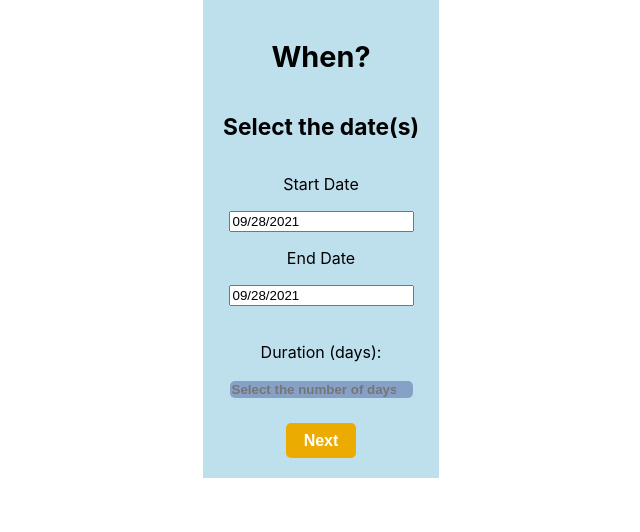
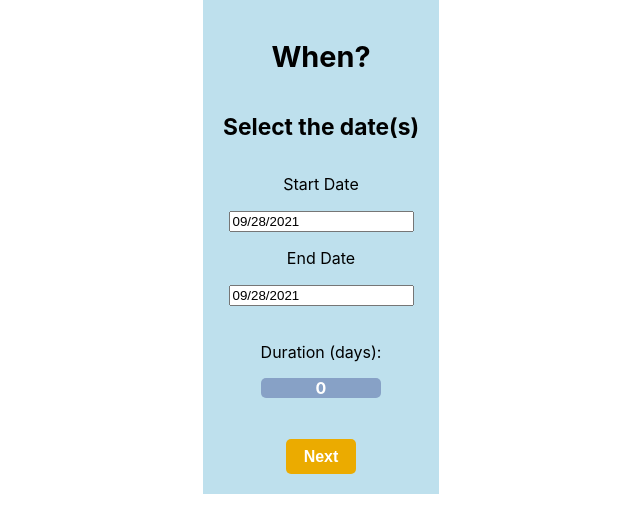
Before and after one commit to jeremielegault/BestManBachelorPartyPlanner, a React (Create React App) app in the folder client/: page /when in a window 1280 px wide. Shown: the top 532 px of the page, without its empty margins (319-959 px from the left). Built offline with nearby package versions, Linux system fonts and the light colour scheme; no server answers.

Commit message:
Work with Bobby

```diff
--- a/client/src/components/Reducers/FormContext.js
+++ b/client/src/components/Reducers/FormContext.js
@@ -24,6 +24,7 @@ const initialState = {
 function reducer(state, action) {
   switch (action.type) {
     case "receive-form-info-from-form": {
+      console.log("Taco", action);
       return {
         ...state,
         start: action.start,
--- a/client/src/components/When/When.js
+++ b/client/src/components/When/When.js
@@ -7,14 +7,20 @@ import FormContext from "../Reducers/FormContext";
 
 const When = () => {
   const {
-    state: { start, end, duration },
+    state: { start, end },
     receiveFormInfoFromForm,
   } = React.useContext(FormContext);
 
   // Handle all three pieces (start, end, duration) form data in state
-  const [formData, setFormData] = useState({ start, end, duration });
+  const [formData, setFormData] = useState({ start, end });
 
-  console.log("Form Context!", start, end, duration);
+  // Dynamically calculate duration of the party
+  const getDuration = (d1, d2) => {
+    const diff = d2.getTime() - d1.getTime();
+
+    return Math.ceil(diff / (1000 * 60 * 60 * 24));
+  };
+
   return (
     <WhenWrap>
       <PageTitle>When?</PageTitle>
@@ -24,8 +30,13 @@ const When = () => {
       <DatePicker
         selected={formData.start}
         onChange={(date) => {
-          // setForm(date);
-          setFormData({ ...formData, start: date });
+          setFormData((curr) => {
+            return {
+              ...curr,
+              start: date,
+              duration: getDuration(date, curr.end),
+            };
+          });
         }}
       />
       {console.log("Form Data", formData)}
@@ -34,9 +45,13 @@ const When = () => {
       <DatePicker
         selected={formData.end}
         onChange={(date) => {
-          // setEndDate(date);
-          console.log("Type Of", typeof date);
-          setFormData({ ...formData, end: date });
+          setFormData((curr) => {
+            return {
+              ...curr,
+              end: date,
+              duration: getDuration(curr.start, date),
+            };
+          });
         }}
       />
 
@@ -50,11 +65,9 @@ const When = () => {
             value={formData.duration}
             name="duration"
             min="0"
-            onChange={(event) =>
-              setFormData({ ...formData, duration: event.target.value })
-            }
-            placeholder="Select the number of days"
-          />
+          >
+            {getDuration(formData.start, formData.end)}
+          </StyledInput>
         </label>
       </Duration>
 
@@ -110,7 +123,7 @@ const NextButton = styled.button`
   font-size: 1rem;
 `;
 
-const StyledInput = styled.input`
+const StyledInput = styled.p`
   /* background-color: #ebab00; */
   /* background-color: #af87fd; */
   background-color: #87a1c6;
```
